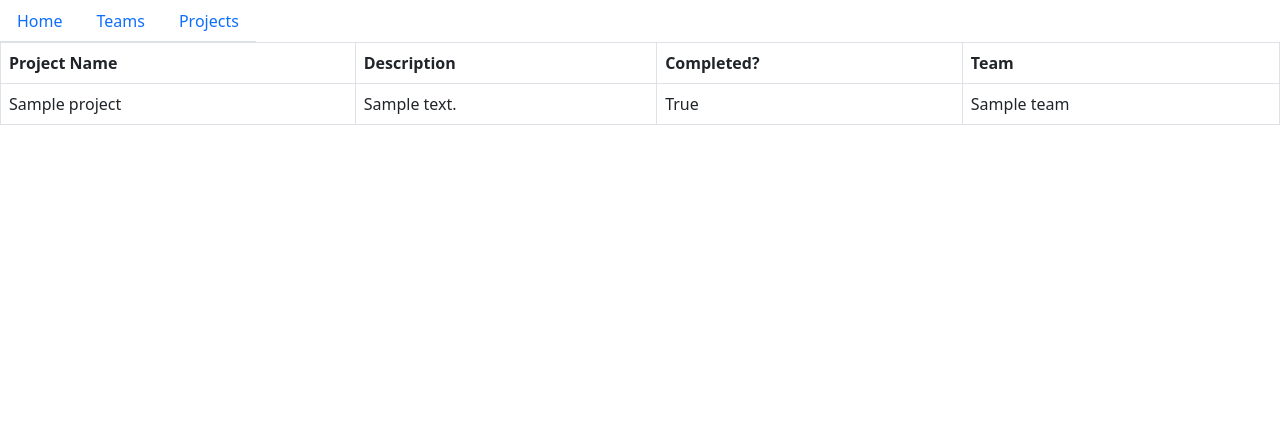
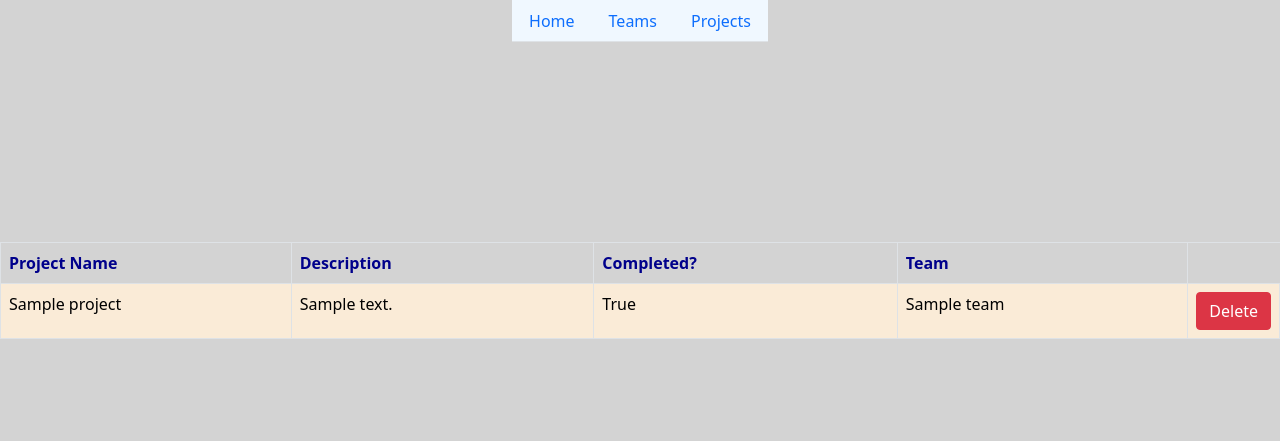
Before and after one commit to austinholmes33/unit-project-4, a Flask app: template templates/projects.html in a window 1280 px wide. Shown: the top 441 px of the page. Run offline with Flask 2, Linux system fonts and the light colour scheme; the template is opened without the code that fills it: values that come from a table or form of the project are taken from there, others are empty; tables that the repository leaves empty hold one stand-in row (values such as "Sample post").

Commit message:
teams and project pages essentially done, working on delete button

```diff
--- a/server.py
+++ b/server.py
@@ -57,7 +57,7 @@ def teams():
 @app.route("/projects")
 def projects():
     user = User.query.get(user_id)
-    projects = user.get_all_projects()
+    projects = user.get_projects()
     return render_template("projects.html", title = "Projects", page = "projects", projects = projects)
 
 
--- a/static/style.css
+++ b/static/style.css
@@ -1,7 +1,57 @@
+body {
+    background-color: lightgray;
+}
+
+.head-tag {
+    padding: 40px;
+    margin-top: 300px;
+    margin-left: auto;
+    margin-right: auto;
+    display: flex;
+    justify-content: center;
+}
+
+.table {
+    margin-top: 200px;
+    height: 200px;
+    display: flex;
+    justify-content: center;
+}
+
+.table-head {
+    color: darkblue;
+    background-color: antiquewhite;
+    width: 400px;
+    margin-top: 10px;
+    padding: 10px;
+}
+
+.table-row {
+    color: black;
+    background-color: antiquewhite;
+    width: 400px;
+    padding: 10px;
+    margin-top: 10px;
+}
+
 .form-container {
+    width: 600px;
+    margin-left: auto;
+    margin-right: auto;
     display: flex;
     justify-content: center;
     align-items: center;
+    padding: 10px;
     border: solid black 3px;
     box-shadow: 2px 2px 5px black;
+    background-color: antiquewhite;
 }
+
+.nav {
+    display: flex;
+    justify-content: center;
+}
+
+.nav-item {
+    background-color: aliceblue;
+}
--- a/templates/base.html
+++ b/templates/base.html
@@ -5,7 +5,7 @@
     <meta http-equiv="X-UA-Compatible" content="IE=edge">
     <meta name="viewport" content="width=device-width, initial-scale=1.0">
     <link href="https://cdn.jsdelivr.net/npm/bootstrap@5.0.2/dist/css/bootstrap.min.css" rel="stylesheet" integrity="sha384-EVSTQN3/azprG1Anm3QDgpJLIm9Nao0Yz1ztcQTwFspd3yD65VohhpuuCOmLASjC" crossorigin="anonymous">
-    <link rel="stylesheet" href="../static/base.css">
+    <link rel="stylesheet" href="../static/style.css">
 
     <title>Document</title>
 </head>
--- a/templates/projects.html
+++ b/templates/projects.html
@@ -1,20 +1,19 @@
 {% extends "base.html" %}
 
 {% block content %}
-    <div>
         <table class="table table-bordered">
-            <th>Project Name</th>
-            <th>Description</th>
-            <th>Completed?</th>
-            <th>Team</th>
+            <th class="table-head">Project Name</th>
+            <th class="table-head">Description</th>
+            <th class="table-head">Completed?</th>
+            <th class="table-head">Team</th>
             {% for project in projects %}
-                <tr>
+                <tr class="table-row">
                     <td>{{ project.project_name }}</td>
                     <td>{{ project.description }}</td>
                     <td>{{ project.completed }}</td>
                     <td>{{ project.team.team_name }}</td>
+                    <td> <button type="button" class="btn btn-danger">Delete</button> </td>
                 </tr>
             {% endfor %}
         </table>
-    </div>
 {% endblock %}
--- a/templates/teams.html
+++ b/templates/teams.html
@@ -1,11 +1,10 @@
 {% extends "base.html" %}
 
 {% block content %}
-<div>
     <table class="table table-bordered">
-        <th>Teams</th>
+        <th class="table-head">Teams</th>
             {% for team in teams %}
-            <tr>
+            <tr class="table-row">
                 <td>{{ team.team_name }}</td>
             </tr>
             {% endfor %}
```
Also changed, not shown: forms.py (+7 -7 lines), model.py (+11 -0 lines), templates/home.html (+7 -14 lines).
